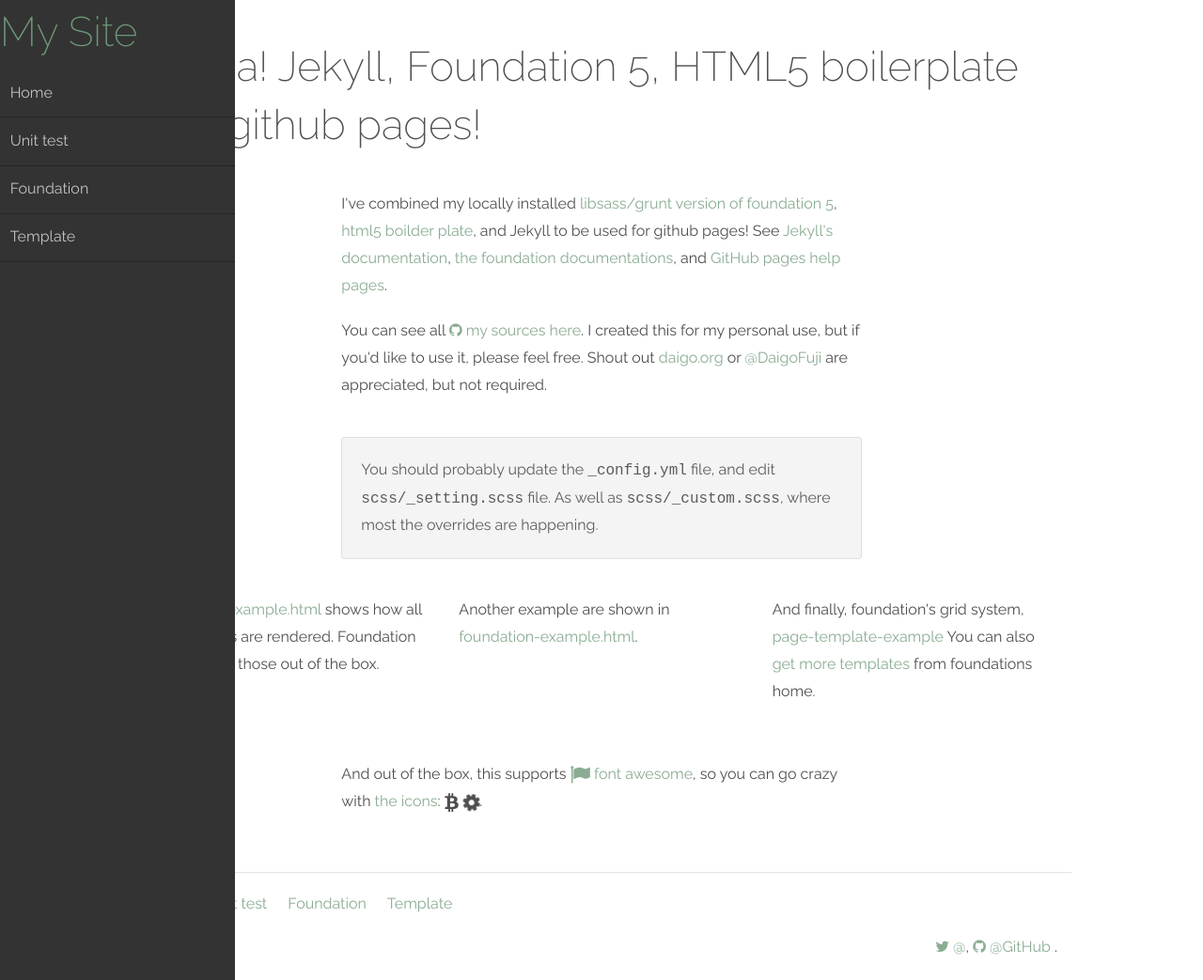
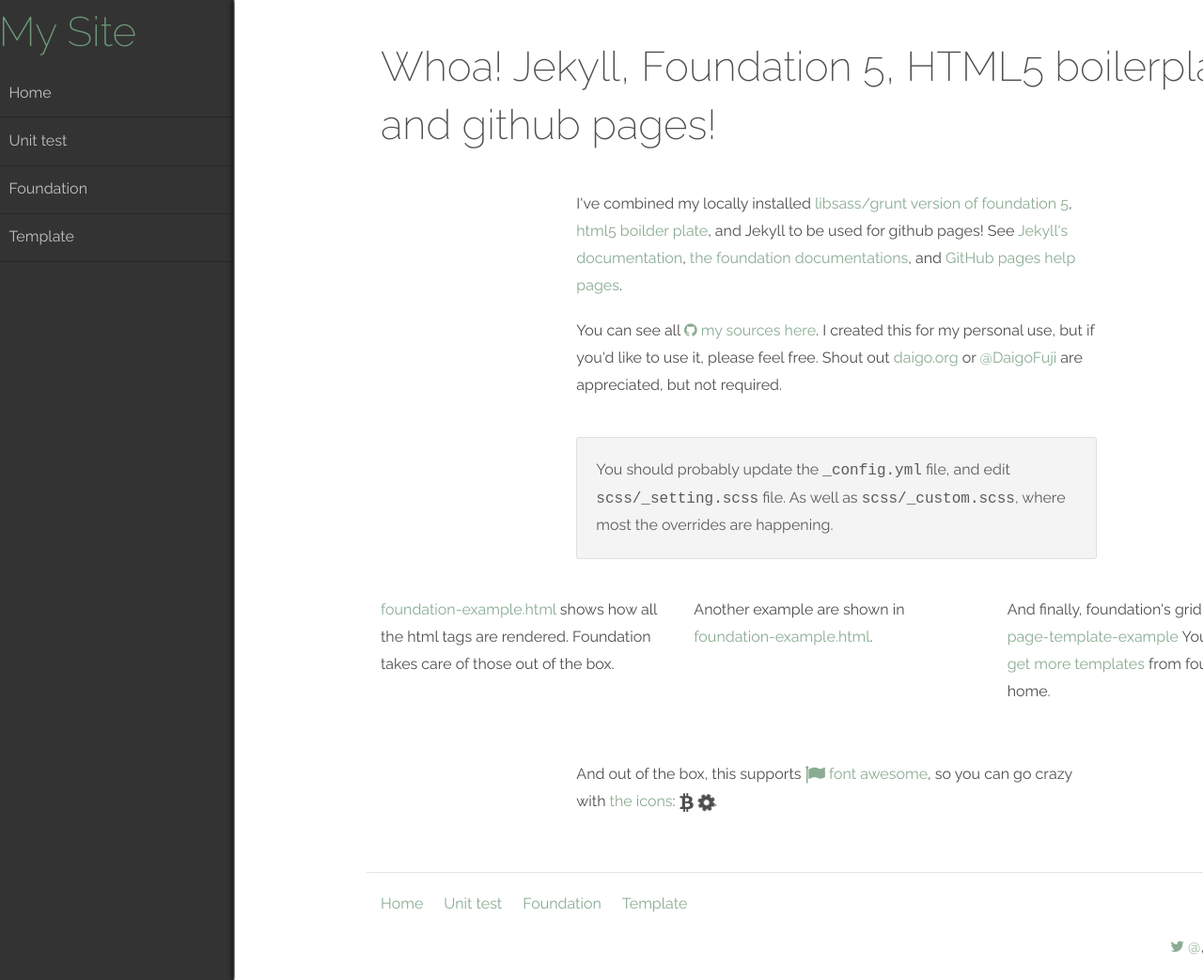
Before and after one commit to robinscott/robinscott.github.io, a Jekyll site: the page built from index.md, in a window 1280 px wide. Shown: the whole page at 94% size. Built offline with Jekyll 4.4.1, drawn with Linux system fonts in a browser that asks for light colours; nearby versions of some CDN libraries; Markdown is read by kramdown in place of the engine named in the settings.

Commit message:
Updated default.html

```diff
--- a/_layouts/default.html
+++ b/_layouts/default.html
@@ -41,7 +41,7 @@
   </head>
   <body>
 
-    <div class="off-canvas-wrap offcanvas-overlap-right" data-offcanvas>
+    <div class="off-canvas-wrap move-right" data-offcanvas>
       <div class="inner-wrap">
 
         <!--[if lt IE 8]>
```
